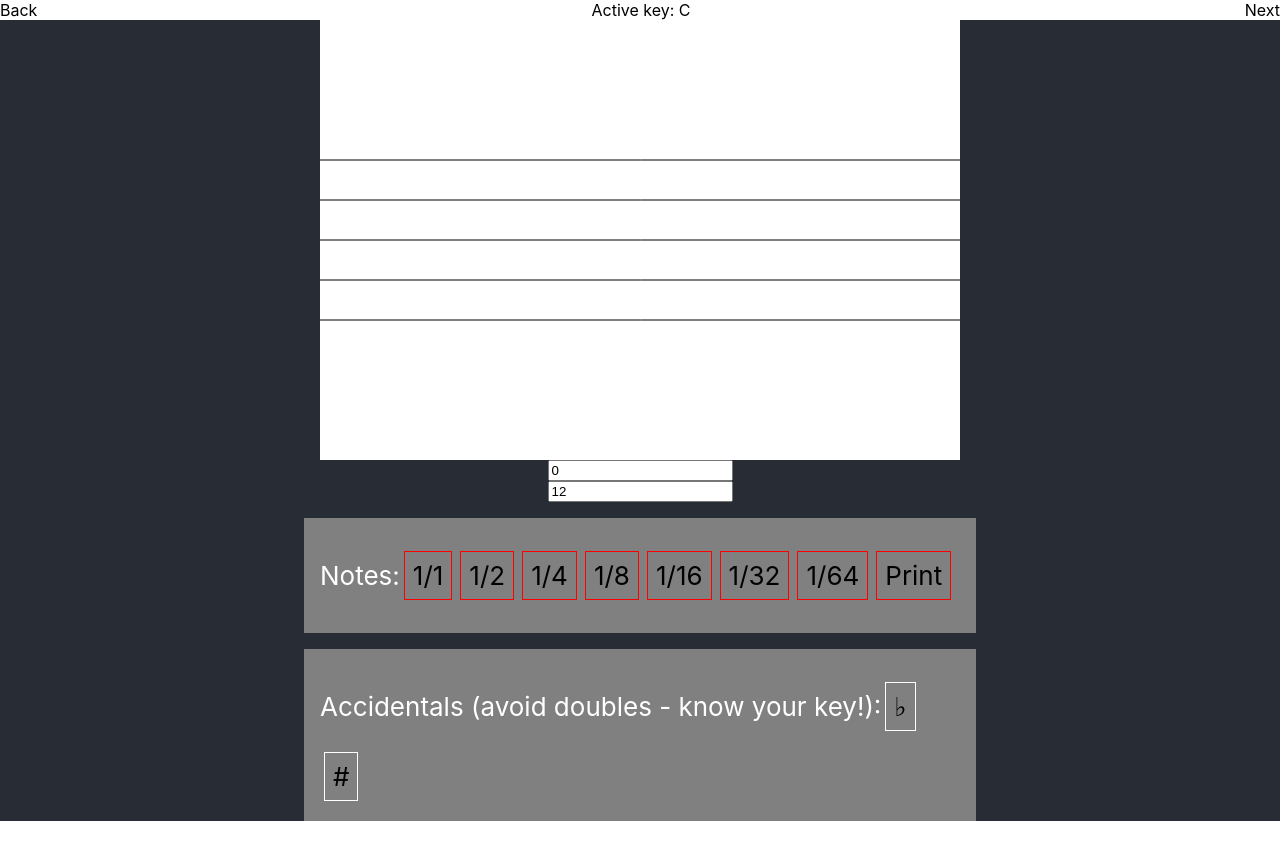
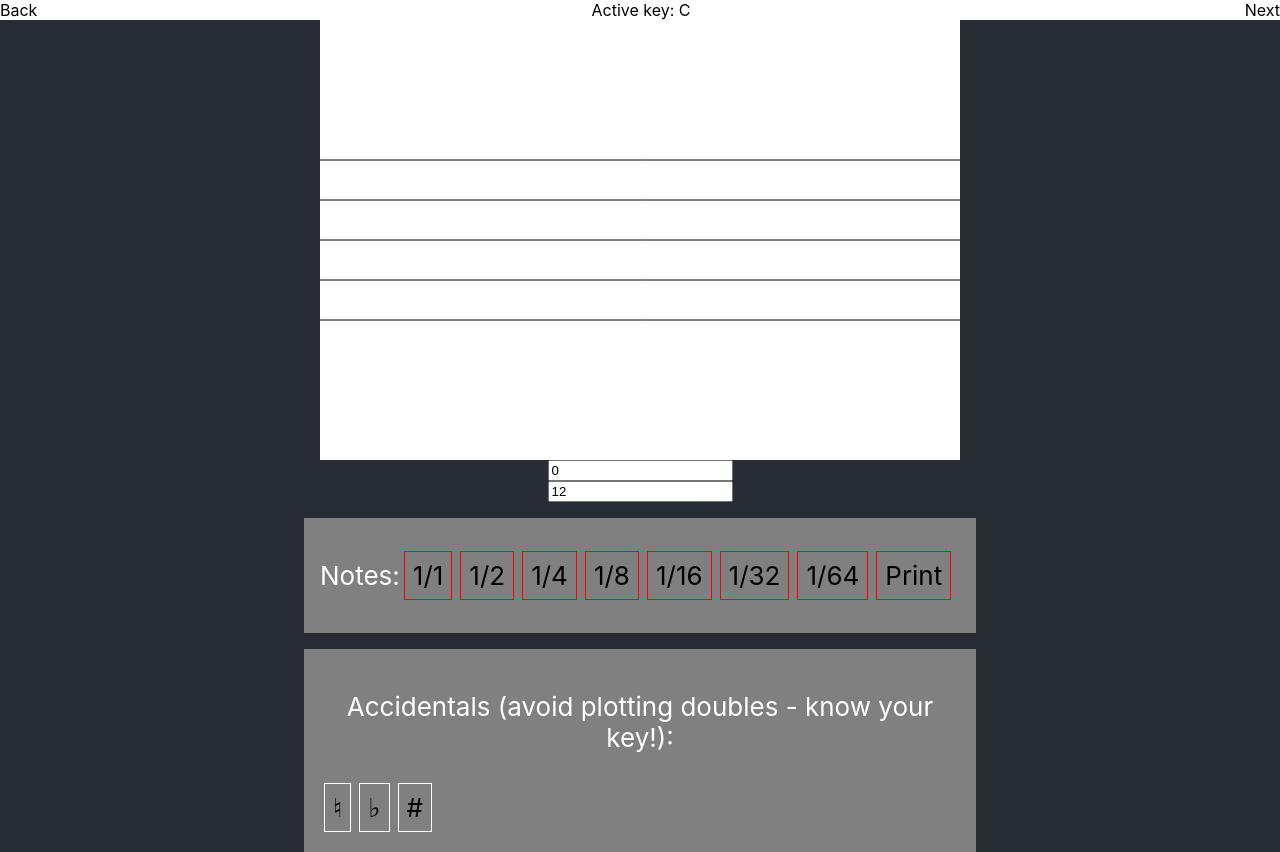
Before and after one commit to harrylincoln/notate, a React (Create React App) app: page / in a window 1280 px wide. Both pictures are taken after a click on the item "Back". Before the commit the page ends 821 px from the top, so only its background shows below. Built offline with nearby package versions, Linux system fonts and the light colour scheme.

Commit message:
WIP flat symbol

```diff
--- a/src/components/bar-view.js
+++ b/src/components/bar-view.js
@@ -110,18 +110,30 @@ class BarView extends React.Component {
 
       // accidentals
       if(note.accidentalOverride) {
+        ctx.beginPath();
         switch (note.accidentalOverride) {
           case 'flat':
+              const flatScale = 8; // increase when more flags
+              const flatPosX = (note.closestBeatX - (flatScale * 7)) + note.baseNoteSize;
+              const flatPosYStart = note.lineY;
+              const flatPosYEnd = flatPosYStart - (note.baseNoteSize);
+
+
+              ctx.moveTo(flatPosX - 5, flatPosYStart);
+              ctx.lineTo(flatPosX - 5, flatPosYEnd);
+              ctx.stroke();
+              ctx.moveTo(flatPosX, flatPosYStart);
+              ctx.ellipse(flatPosX, flatPosYStart, (note.baseNoteSize / flatScale), (note.baseNoteSize / 3), Math.PI / 3, 0, 2 * Math.PI);
+              ctx.stroke();
 
             break;
-
           case 'sharp':
 
             break;
-
           default:
             break;
         }
+        ctx.closePath();
       }
 
       // stems & flags
@@ -313,12 +325,7 @@ class BarView extends React.Component {
 
   assignAccidental(type) {
     const { accidentalOverride } = this.state;
-
-    if(accidentalOverride === type) {
-      this.setState({accidentalOverride: false});
-    } else {
-      this.setState({accidentalOverride: type});
-    }
+    this.setState({accidentalOverride: accidentalOverride === type ? false : type});
   }
 
   render() {
@@ -427,7 +434,14 @@ class BarView extends React.Component {
                     alignSelf: 'center',
                     color: 'white',
                     cursor:'pointer',
-                    }}>Accidentals (avoid doubles - know your key!):</p>
+                    }}>Accidentals (avoid plotting doubles - know your key!):</p>
+                <div style={{
+                  alignSelf: 'center',
+                  border: `1px solid ${accidentalOverride === 'natural'? 'red' : 'white'}`,
+                  padding: '0.5rem',
+                  cursor: 'pointer',
+                  margin: '0.25rem',
+                }} onClick={() => this.assignAccidental('natural')}>&#9838;</div>
                 <div style={{
                   alignSelf: 'center',
                   border: `1px solid ${accidentalOverride === 'flat'? 'red' : 'white'}`,
--- a/src/utils/notation-rules.js
+++ b/src/utils/notation-rules.js
@@ -101,6 +101,9 @@ export const mutateNotesToActiveKey = (notesArr, activeKey) => {
 
       if(accidentalOverride) {
         switch (accidentalOverride) {
+          case 'natural':
+            noteCase = 0;
+            break;
           case 'sharp':
             noteCase = 1;
             break;
```
